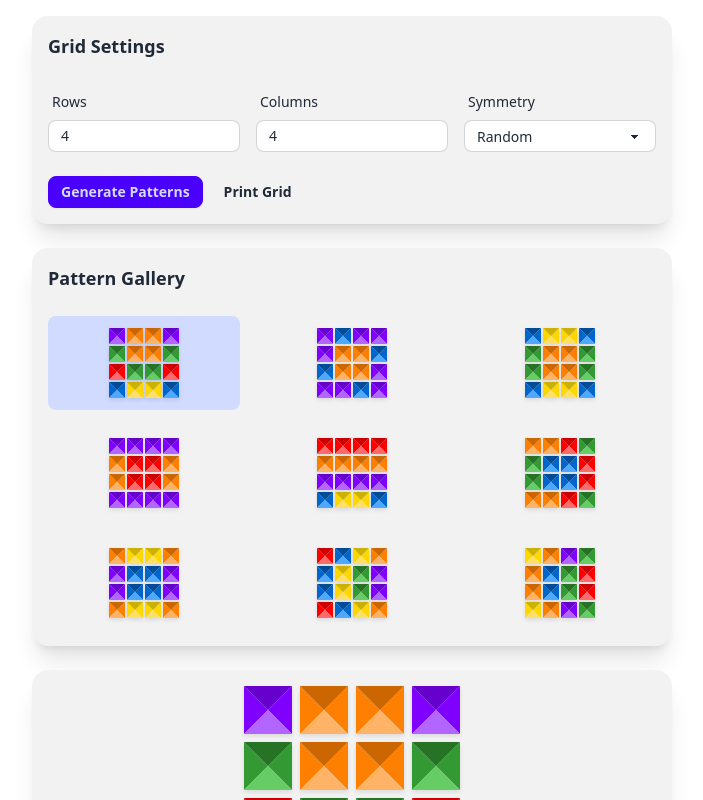
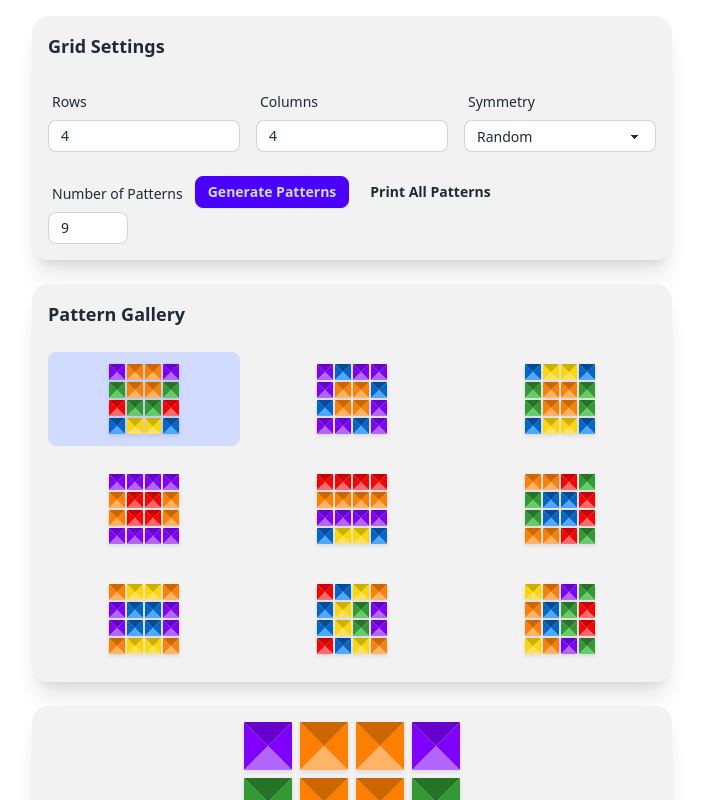
Before and after one commit to jangop/magnetic-tiles-grid, a SvelteKit app: page / in a window 1280 px wide. Shown: the top 800 px of the page, without its empty margins (288-991 px from the left). Built offline with nearby package versions, Linux system fonts and the light colour scheme.

Commit message:
Print multiple layouts

```diff
--- a/src/routes/+page.svelte
+++ b/src/routes/+page.svelte
@@ -21,6 +21,8 @@
 	type SymmetryType = (typeof SYMMETRY_TYPES)[number];
 
 	let symmetry = $state<'random' | SymmetryType>('random');
+
+	let patternCount = $state(9); // Default number of patterns to generate
 
 	// Update grid when selected pattern changes
 	$effect(() => {
@@ -231,10 +233,28 @@
 				</div>
 
 				<div class="mt-4 flex gap-2">
-					<button class="btn btn-primary btn-sm" onclick={() => generateMultipleGrids(9)}>
+					<div class="form-control">
+						<label class="label" for="pattern-count">
+							<span class="label-text">Number of Patterns</span>
+						</label>
+						<input
+							id="pattern-count"
+							type="number"
+							bind:value={patternCount}
+							min="1"
+							max="15"
+							class="input input-sm input-bordered w-20"
+						/>
+					</div>
+					<button
+						class="btn btn-primary btn-sm"
+						onclick={() => generateMultipleGrids(patternCount)}
+					>
 						Generate Patterns
 					</button>
-					<button class="btn btn-ghost btn-sm" onclick={() => window.print()}> Print Grid </button>
+					<button class="btn btn-ghost btn-sm" onclick={() => window.print()}>
+						Print All Patterns
+					</button>
 				</div>
 			</div>
 		</div>
@@ -310,20 +330,32 @@
 
 <style>
 	@media print {
-		/* Reset the hiding of cards for print */
+		/* Reset all cards for print */
 		.card {
 			display: block !important;
 			background: none !important;
 			box-shadow: none !important;
+			break-inside: avoid !important;
 		}
 
-		/* Hide everything except the main grid */
-		.card:not(:nth-child(3)) {
+		/* Hide controls and color inventory */
+		.card:first-child,
+		.card:last-child {
 			display: none !important;
 		}
 
+		/* Hide the large selected pattern display */
+		.card:nth-child(3) {
+			display: none !important;
+		}
+
+		/* Show the pattern gallery */
+		.print:hidden {
+			display: block !important;
+		}
+
 		.card-body {
-			padding: 0;
+			padding: 0.5cm !important;
 		}
 
 		:global(body) {
@@ -338,9 +370,37 @@
 		}
 
 		/* Adjust grid size for printing */
-		.grid-item {
-			height: 6rem;
-			width: 6rem;
+		.grid-container-small {
+			gap: 4px !important;
+		}
+
+		.grid-item-small {
+			height: 2rem !important;
+			width: 2rem !important;
+		}
+
+		/* Layout for print */
+		.grid {
+			grid-template-columns: repeat(3, 1fr) !important;
+			gap: 1cm !important;
+		}
+
+		/* Ensure good page breaks */
+		@page {
+			margin: 1cm;
+		}
+
+		button {
+			border: 1px solid #ccc !important;
+			background: none !important;
+		}
+
+		button:hover {
+			background: none !important;
+		}
+
+		.card-title {
+			display: none !important;
 		}
 	}
 
```
